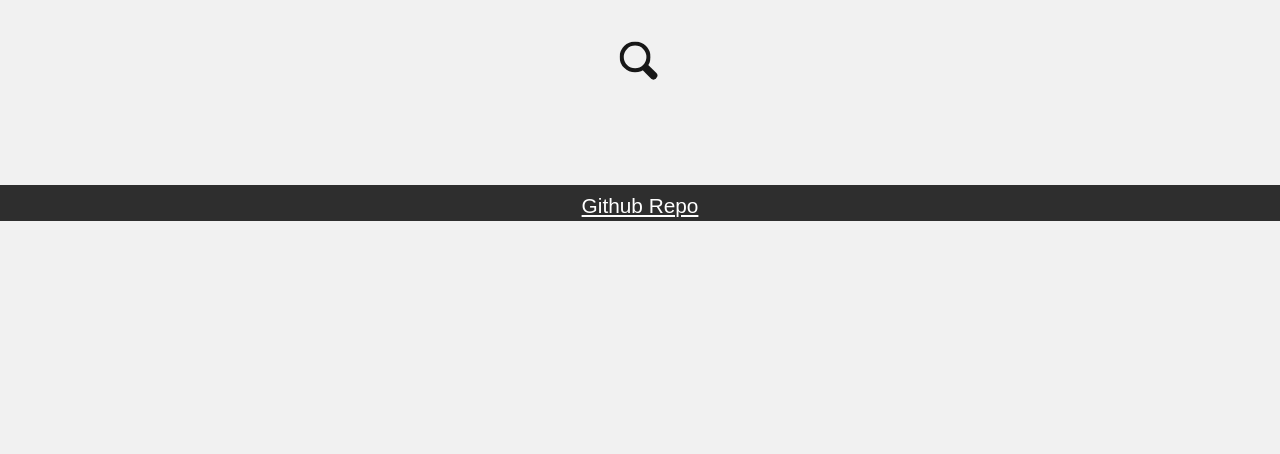
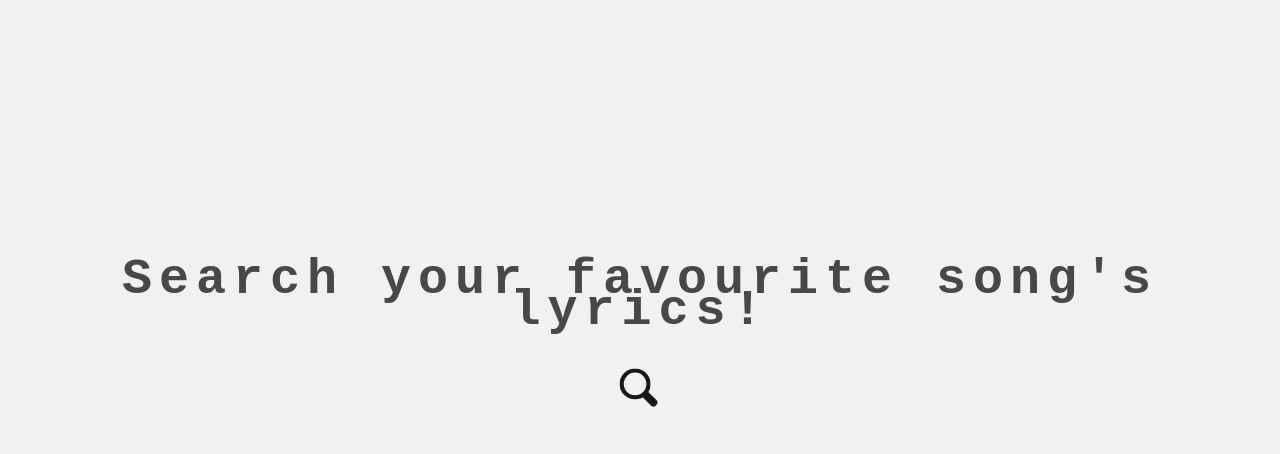
Before and after one commit to kajima-yv/web-prog-assg, a plain HTML site: page index.html in a window 1280 px wide. Drawn offline with Linux system fonts and the light colour scheme.

Commit message:
style and animation added

```diff
--- a/index.html
+++ b/index.html
@@ -10,6 +10,7 @@
   </head>
 
   <body>
+    <h1>Search your <span>favourite </span>song's <span> lyrics!</span></h1>
     <!-- Search Bar -->
     <form id="form" action="" class="search-bar">
       <input
@@ -25,11 +26,5 @@
     <!-- Results -->
     <div id="result" class="container centered"></div>
     <script src="script.js"></script>
-
-    <footer class="desc">
-      <div class="foot">
-        <a href="https://github.com/kajima-yv/web-prog-assg">Github Repo</a>
-      </div>
-    </footer>
   </body>
 </html>
--- a/style.css
+++ b/style.css
@@ -6,6 +6,11 @@
 }
 :root {
   font-size: calc(16px + (24 - 16)*(100vw - 320px)/(1920 - 320));
+}
+
+h1 {
+  margin-top: 10ex;
+  text-align: center;
 }
 
 /*search box styling*/
@@ -232,7 +237,7 @@ div {
 }
 
 .container {
-  margin: 30px auto;
+  margin: 10px auto;
   max-width: 100%;
   width: 500px;
 }
@@ -259,20 +264,31 @@ div {
   font-size: smaller;
 }
 
-/*footer styling*/
 
+/*animation*/
+h1{
+  color: #484848;
+  font-size: 50px;
+  font-weight: bold;
+  font-family: monospace;
+  letter-spacing: 7px;
+  cursor: default;
+}
+h1 span{
+  transition: .5s linear
+}
+h1:hover span:nth-child(1){
+  margin-right: 5px
+}
+h1:hover span:nth-child(1):after{
 
-.foot{
-  background-color: #2e2e2e;
-  grid-auto-flow: row;
-  margin: auto;
-  width: auto;
-  list-style: none;
-  padding-top: 5px;
-  text-align: center;
-  justify-content: center;
 }
-
-a {
-  color: white;
+h1:hover span:nth-child(2){
+  margin-left: 30px
 }
+h1:hover span{
+  color: #fff;
+  text-shadow: 0 0 10px #fff,
+               0 0 20px #fff,
+               0 0 40px #fff;
+}
```
